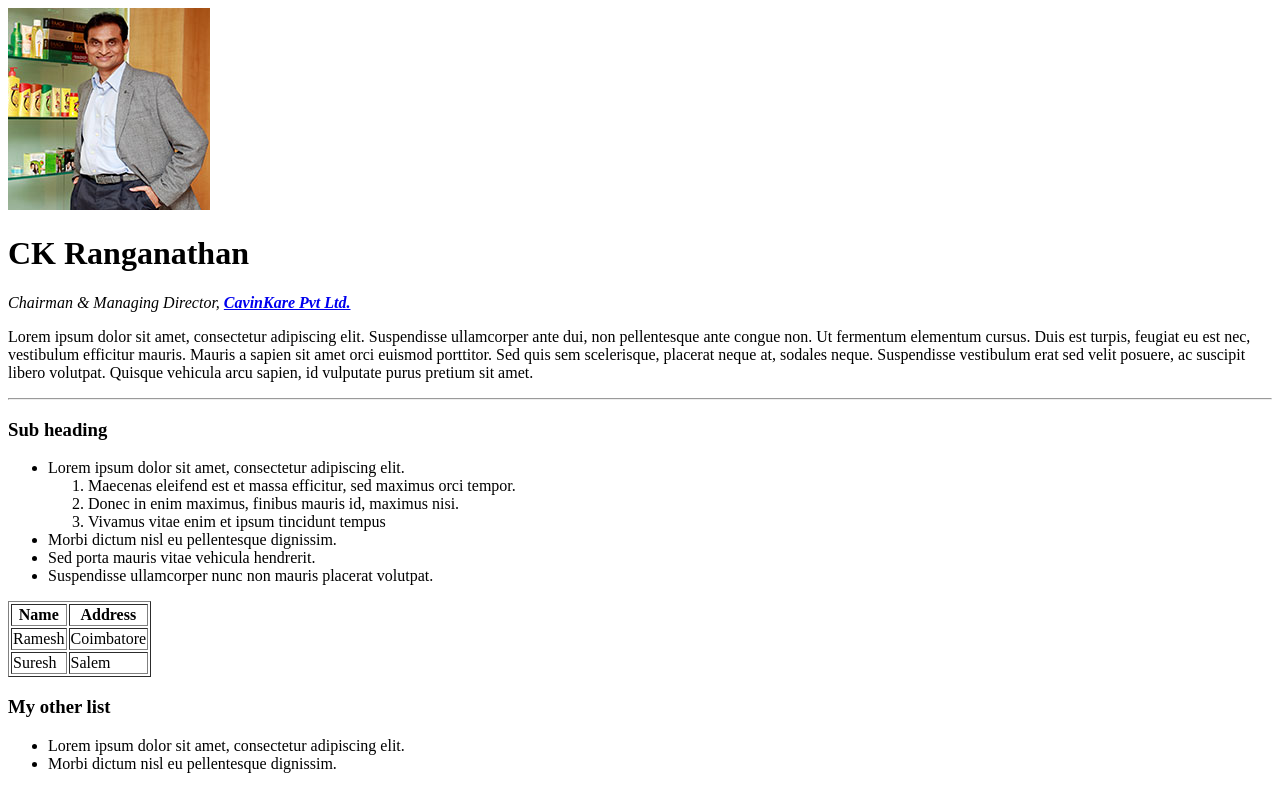
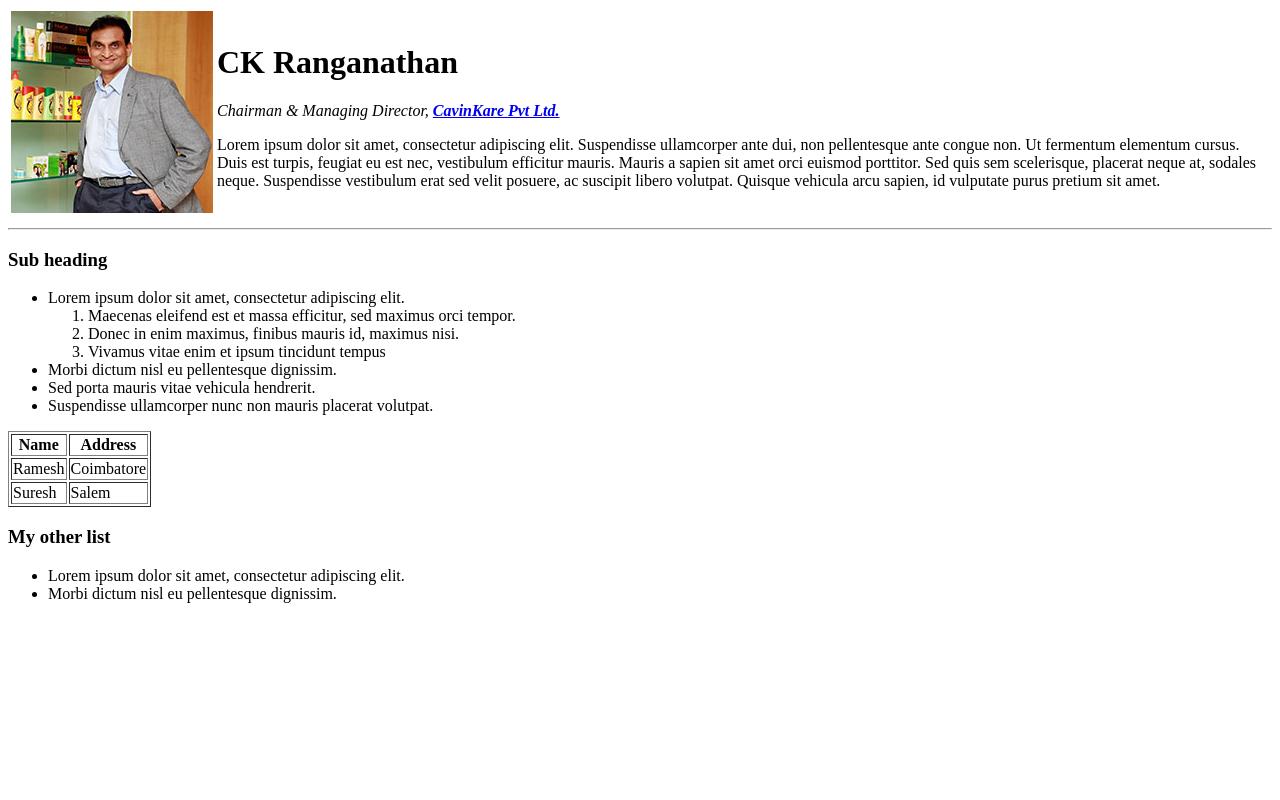
Before and after one commit to rajeshnallasivam/test, a plain HTML site: page index.html in a window 1280 px wide. Drawn offline with Linux system fonts and the light colour scheme.

Commit message:
Update index.html

```diff
--- a/index.html
+++ b/index.html
@@ -7,12 +7,20 @@
 </head>
 
 <body>
-  <img src="CKR.jpg" alt="CK Ranganathan" />
-  <h1>CK Ranganathan</h1>
+  <table>
+    <tr>
+      <td><img src="CKR.jpg" alt="CK Ranganathan" /></td>
+      <td><h1>CK Ranganathan</h1>
   <p><em>Chairman & Managing Director,  <strong><a href="https://cavinkare.com/about-us/leadership/">CavinKare Pvt Ltd.</a></strong></em></p>
   <p>Lorem ipsum dolor sit amet, consectetur adipiscing elit. Suspendisse ullamcorper ante dui, non pellentesque ante congue non. Ut fermentum elementum cursus. Duis est turpis, feugiat eu est nec, vestibulum efficitur mauris. Mauris a sapien sit
     amet orci euismod porttitor. Sed quis sem scelerisque, placerat neque at, sodales neque. Suspendisse vestibulum erat sed velit posuere,
     ac suscipit libero volutpat. Quisque vehicula arcu sapien, id vulputate purus pretium sit amet.</p>
+      </td>
+
+    </tr>
+  </table>
+
+
   <hr>
   <h3>Sub heading</h3>
   <ul>
```
